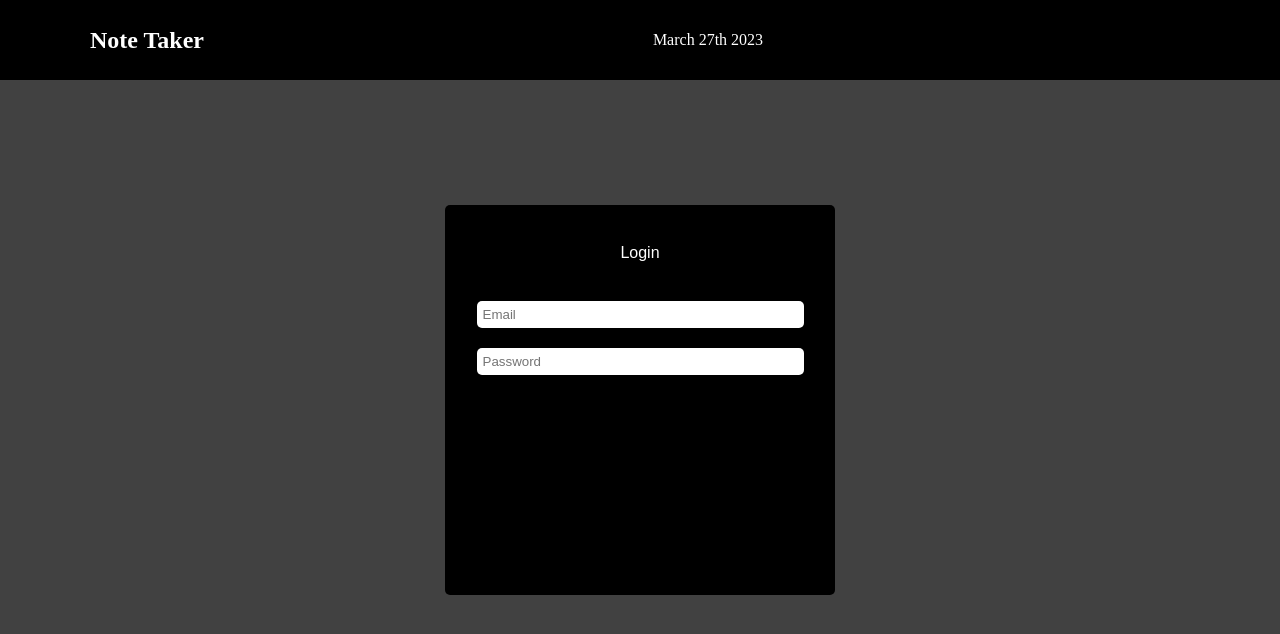
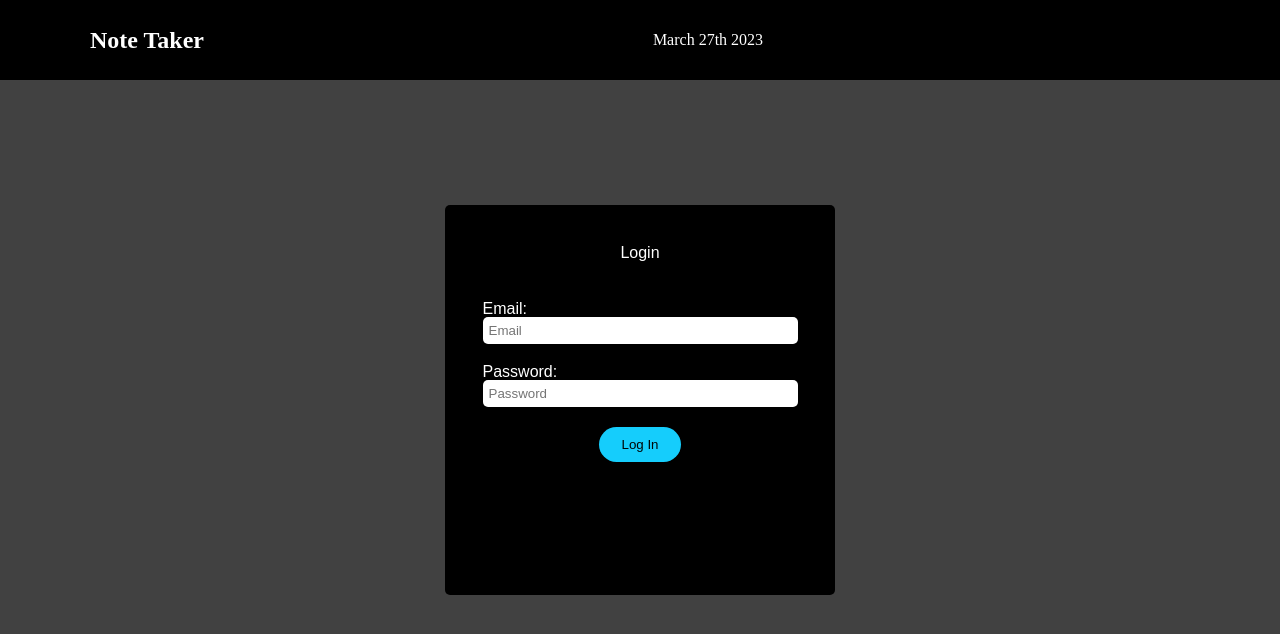
Before and after one commit to PeteChicchetti/note-taker-react, a React (Create React App) app in the folder client/: page / in a window 1280 px wide. Shown: the top 634 px of the page. Built offline with nearby package versions, Linux system fonts and the light colour scheme.

Commit message:
added titles, login button, styled and positioned elements

```diff
--- a/client/src/components/Login/login.css
+++ b/client/src/components/Login/login.css
@@ -19,12 +19,40 @@
 
 .loginEmail, .loginPassword {
     display: flex;
+    flex-direction: column;
+    color: white;
     width: 90%;
     margin: 20px auto;
+    font-family: sans-serif;
+}
+
+.emailBox, .passwordBox {
     padding: 6px;
     border-radius: 5px;
     border: none;
     outline: none;
+}
+
+.loginBtnContainer {
+    text-align: center;
+}
+
+.loginBtn {
+    border-radius: 50px;
+    background: #15cdfc;
+    white-space: nowrap;
+    padding: 10px 22px;
+    color: #010606;
+    outline: none;
+    border: none;
+    cursor: pointer;
+    text-decoration: none;
+}
+
+.loginBtn:hover {
+    transition: all 0.2s ease-in-out;
+    background: #fff;
+    color: #010606;
 }
 
 @media screen and (max-width: 540px) {
--- a/client/src/components/Login/login.jsx
+++ b/client/src/components/Login/login.jsx
@@ -14,10 +14,17 @@ const Login = () => {
         <Card className='loginCard'>
             <form className='loginInfo'>
                 <h2 className='loginTitle'>Login</h2>
-                <div>
-                    <input className='loginEmail' placeholder='Email'></input>
+                <div className='loginEmail'>
+                    <h3>Email:</h3>
+                    <input className='emailBox' placeholder='Email'></input>
                 </div>
-                <input className='loginPassword' placeholder='Password'></input>
+                <div className='loginPassword'>
+                    <h3>Password:</h3>
+                    <input className='passwordBox'  placeholder='Password'></input>
+                </div>
+                <div className='loginBtnContainer'>
+                    <button className='loginBtn'>Log In</button>
+                </div>
             </form>
         </Card>
     </LoginContainer>
```
